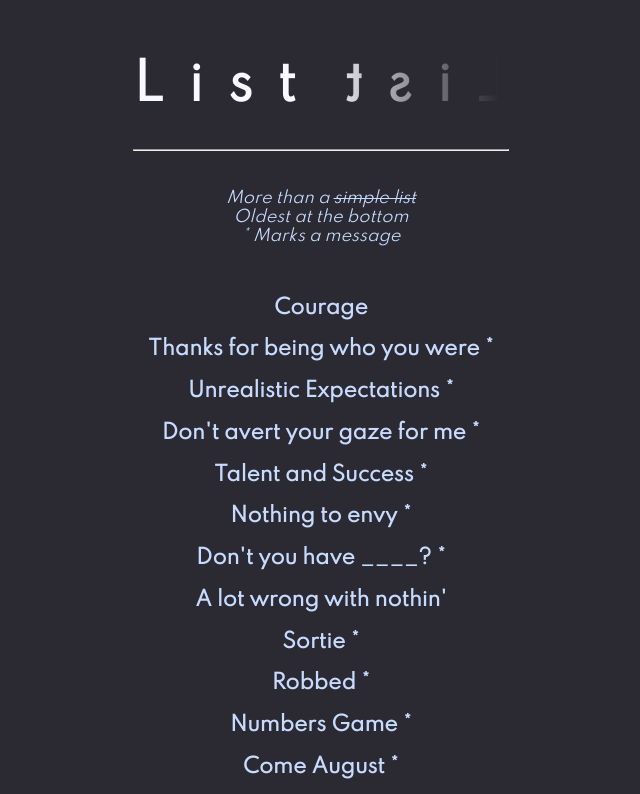
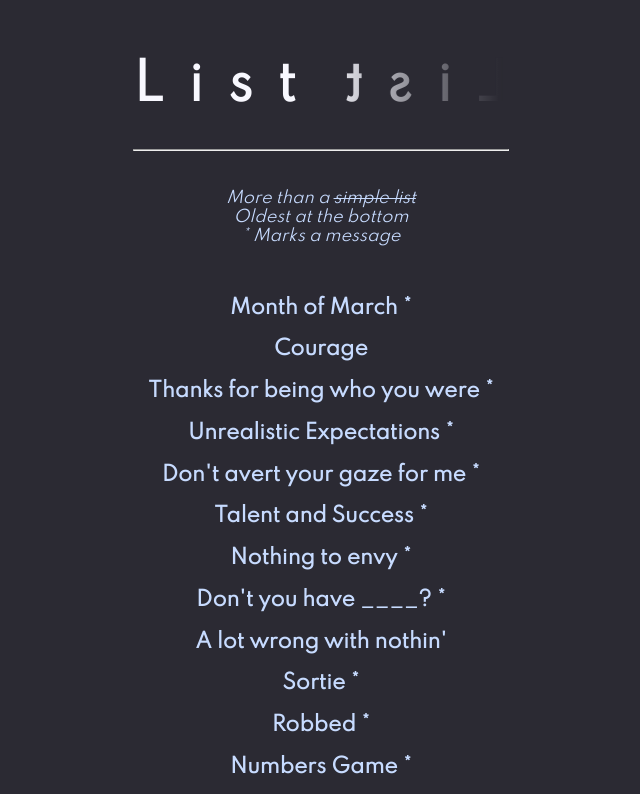
Before and after one commit to ci0cc0lat0/antpondnextjs, a Next.js app: page /list in a window 1280 px wide. Shown: the top 794 px of the page, without its empty margins (319-959 px from the left). Built offline with nearby package versions, Linux system fonts and the light colour scheme.

Commit message:
you can use `` in for the string literals-duh

```diff
--- a/components/phrases.js
+++ b/components/phrases.js
@@ -1,4 +1,18 @@
 export const phrases = [
+    {
+        name:"Month of March",
+        caption:`Normally, these events alone would not cause such grief, but together, they turned my days miserable, and long, and tiresome.
+        <br><br>
+        He was young and undeserving. While we could of been closer, the impact he had on the others was what I found hardest to deal with. It was not the machines nor condition but rather the group's words and reactions that wrecked me. A life hard fought and lived led to this moment. I know grief.
+        <br><br>
+        While I wasn't tricked and no permanent damage incurred, my expectations were shattered. I've always had a "things will work out" mentality and this was proof of that. After uncovering the truth, my confusion lie with not my failed mentality, but with expectations. I know demotivation.
+        <br><br>
+        I got excited, too excited over nothing. Compounded by everything else, this was a fresh escape to something new. And I get it, it happens, I cannot argue with the reality I live in, be it my fault or not. Despite the facts, I am bothered by what the past was and what the future could of been. A long winded fizzle, a short lived good time, an honest connection? I decided none of those terms. While I hold no malice, I do now own a soreness and a nature of second guessing. A soreness caused by a returning wonder and repeated abandonment. This is not my first and if I am the problem, it will not be the last. I know being jaded.
+        <br><br>
+        Alone I would like to think none of these would break me as much as they did. Over the cracks and bruises and being kicked while down, I broke character. Now I am burnt out, seeking distractions, and enjoying things less. The <strike>absurd</strike> thing is, regardless of the hardships, I know I will bounce back, keep my head afloat. Despite <i>knowing</i> that as of now, it is hard to see the light through of the ocean above me. I am tired.
+        <br><br>
+        Life. Means. Companionship.`
+    },
     {
         name:"Courage",
         caption:"",
@@ -140,7 +154,7 @@ export const phrases = [
     },
     {
         name: "Melanhap",
-        caption: "<s>I wonder what happened to you</s><br>I know what happened to you. Thank you. My mind is at rest for now..."
+        caption: "I wonder what happened to you<br><s>I know what happened to you. Thank you. My mind is at rest for now...</s>"
     },
     {
         name: "Contrived smiles and a bill of goods",
```
